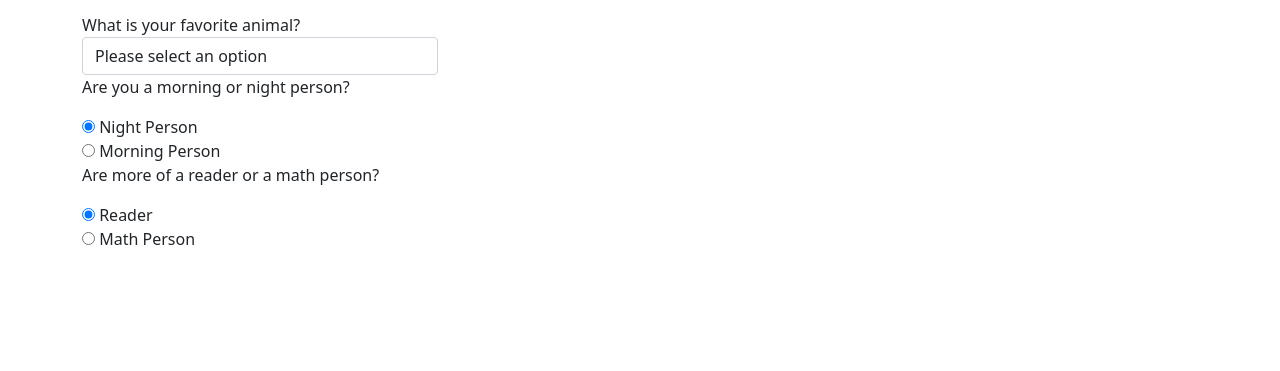
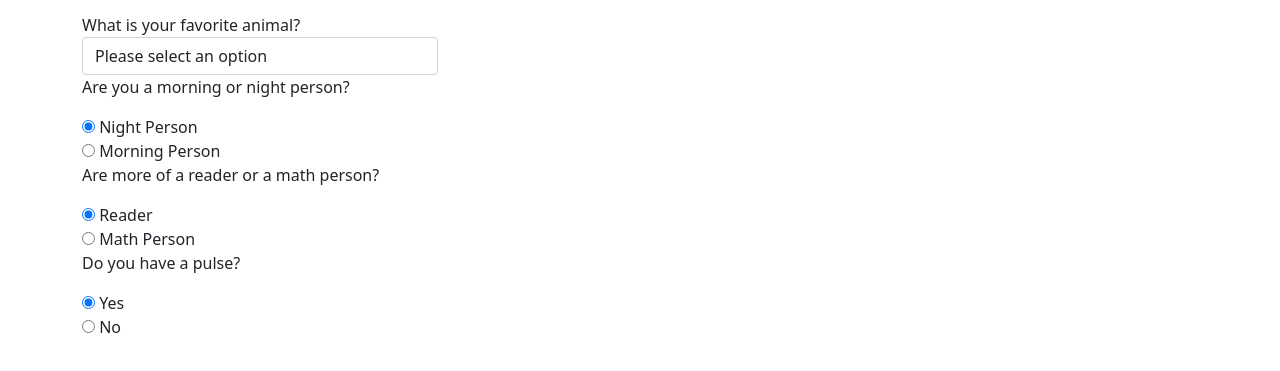
Before and after one commit to OLGON92/language-suggester, a plain HTML site: page index.html in a window 1280 px wide. Shown: the part 107-478 px from the top of the page. Drawn offline with Linux system fonts and the light colour scheme.

Commit message:
add a fourth question.

```diff
--- a/index.html
+++ b/index.html
@@ -30,13 +30,13 @@
           <div class="radio">
           <p>Are you a morning or night person?</p>
             <label>
-              <input type="radio" name="morning-night-type" value="Night" checked>
+              <input type="radio" name="morning-or-night" value="Night" checked>
               Night Person
             </label>
           </div>
           <div class="radio">
             <label>
-              <input type="radio" name="morning-night-type" value="Morning">
+              <input type="radio" name="morning-or-night" value="Morning">
               Morning Person
             </label>
           </div>
@@ -45,15 +45,29 @@
           <div class="radio">
           <p>Are more of a reader or a math person?</p>
             <label>
-              <input type="radio" name="math-reader" value="Reader" checked>
+              <input type="radio" name="math-or-reader" value="Reader" checked>
               Reader
             </label>
           </div>
           <div class="radio">
             <label>
-              <input type="radio" name="math-reader" value="Math">
+              <input type="radio" name="math-or-reader" value="Math">
               Math Person
             </label>
           </div>
         </div>
         <div class="form-group">
+          <div class="radio">
+          <p>Do you have a pulse?</p>
+            <label>
+              <input type="radio" name="pulse" value="Yes" checked>
+              Yes
+            </label>
+          </div>
+          <div class="radio">
+            <label>
+              <input type="radio" name="pulse" value="No">
+              No
+            </label>
+          </div>
+        </div>
```
